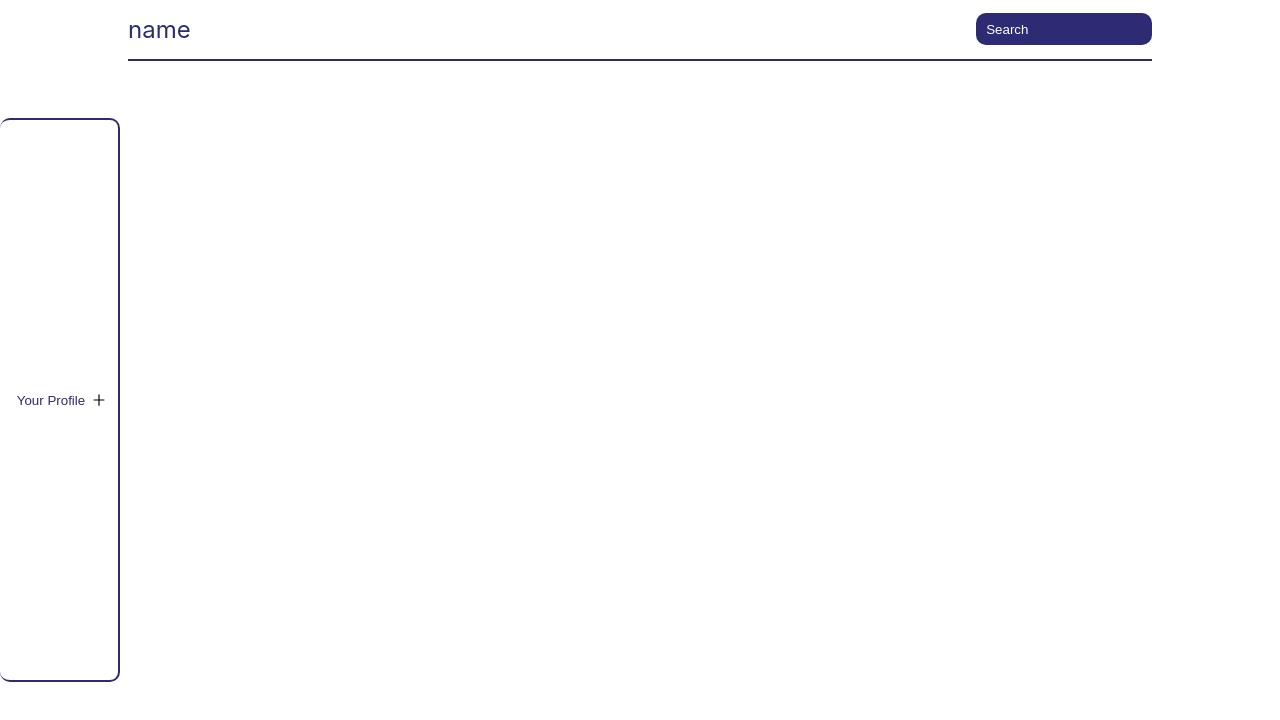
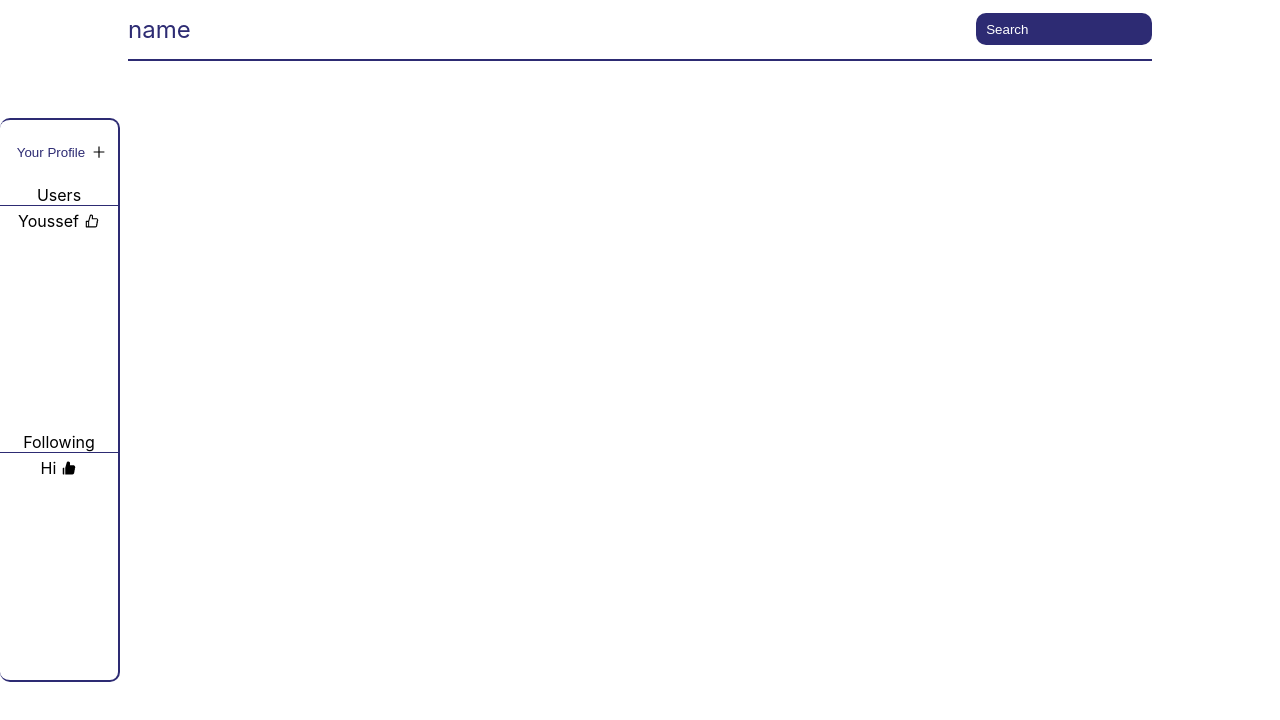
Before and after one commit to YoussefHoussein/book-sharing, a React (Create React App) app in the folder frontend/: page /home in a window 1280 px wide. Shown: the top 720 px of the page. Built offline with nearby package versions, Linux system fonts and the light colour scheme.

Commit message:
frontend <> add the userbar design

```diff
--- a/frontend/src/components/sideBar/index.jsx
+++ b/frontend/src/components/sideBar/index.jsx
@@ -1,12 +1,26 @@
-import React from 'react'
+
 import './style.css'
 import {AiOutlinePlus} from "react-icons/ai"
+import UserBar from '../userBar'
 const SideBar = ({openProfile,openCreate}) => {
+
   return (
-    <div className='sideBar flex center'>
+    <div className='sideBar flex column center spaceEvenly'>
       <div className='flex center'>
         <button className='profile-button' onClick={openProfile}>Your Profile</button>
         <AiOutlinePlus className='pointer' onClick={openCreate}/>
+      </div>
+      <div className="users flex column">
+        <div className='header-section'>Users</div>
+        <div className="user-bar-sidebar flex center">
+          <UserBar name={"Youssef"} following={false}/>
+        </div>
+      </div>
+      <div className="followings flex column">
+        <div className='header-section'>Following</div>
+        <div className="user-bar-sidebar flex center">
+          <UserBar name={"Hi"} following={true}/>
+        </div>
       </div>
     </div>
   )
--- a/frontend/src/components/sideBar/style.css
+++ b/frontend/src/components/sideBar/style.css
@@ -10,3 +10,22 @@
     border: 0;
     color: rgb(45, 43, 115);
 }
+.users{
+    width: 100%;
+    height: 40%;
+    align-items: center;
+}
+.followings{
+    width: 100%;
+    height: 40%;
+    align-items: center;
+}
+.user-bar-sidebar{
+    width: 100%;
+    height: 30px;
+}
+.header-section{
+    width: 100%;
+    text-align: center;
+    border-bottom: 1px solid rgb(45, 43, 115);
+}
--- /dev/null
+++ b/frontend/src/components/userBar/index.jsx
@@ -0,0 +1,13 @@
+import React from 'react'
+import {AiOutlineLike, AiFillLike} from 'react-icons/ai'
+import './style.css'
+const UserBar = ({name,following}) => {
+  return (
+    <div className='userbar flex center'>
+        <div className="userbar-name">{name}</div>
+        {following ? <AiFillLike /> : <AiOutlineLike />}
+    </div>
+  )
+}
+
+export default UserBar
--- /dev/null
+++ b/frontend/src/components/userBar/style.css
@@ -0,0 +1,3 @@
+.userbar{
+    gap: 5px;
+}
```
